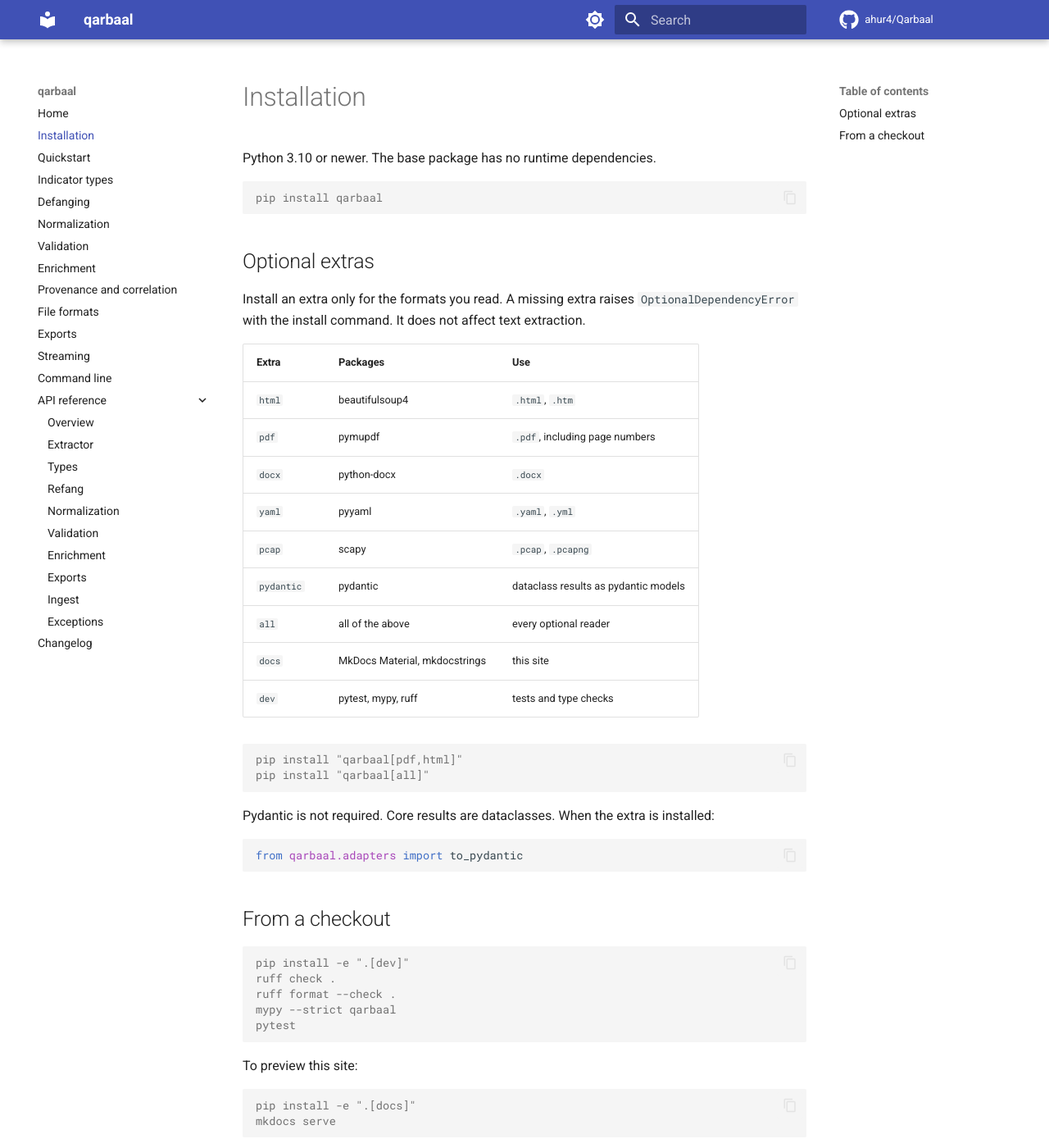
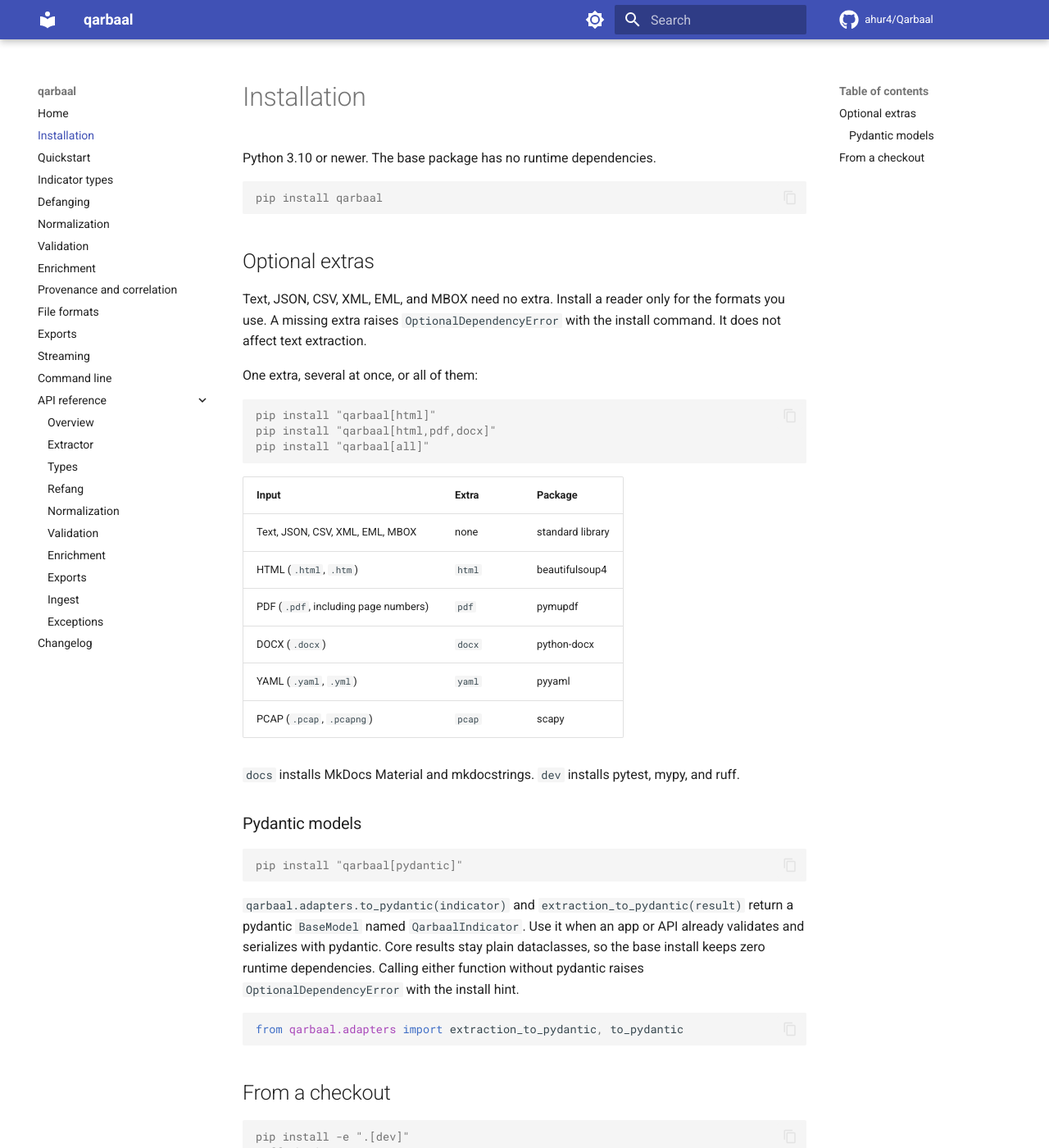
Before and after one commit to ahur4/Qarbaal, an MkDocs documentation site: the page built from docs/installation.md, in a window 1280 px wide and 1400 px high. Shown: the whole window at 82% size. Built offline with MkDocs 1.6.1 and Material for MkDocs 9.7.7, drawn with Linux system fonts in a browser that asks for light colours; comment, search, counter and statistics services are not loaded.

Commit message:
Stop reporting colon MAC addresses as IPv6; complete README and extras docs (v0.1.1)
A six-group colon MAC matched the IPv6 sieve and leaked into exports. Skip that token in the ip6 scan, and document the optional extras for 0.1.1.

Co-authored-by: Cursor Agent <cursoragent@cursor.com>
Co-authored-by: ahur4 <ahur4@users.noreply.github.com>

````diff
--- a/docs/installation.md
+++ b/docs/installation.md
@@ -8,29 +8,37 @@ pip install qarbaal
 
 ## Optional extras
 
-Install an extra only for the formats you read. A missing extra raises `OptionalDependencyError` with the install command. It does not affect text extraction.
+Text, JSON, CSV, XML, EML, and MBOX need no extra. Install a reader only for the formats you use. A missing extra raises `OptionalDependencyError` with the install command. It does not affect text extraction.
 
-| Extra | Packages | Use |
-| --- | --- | --- |
-| `html` | beautifulsoup4 | `.html`, `.htm` |
-| `pdf` | pymupdf | `.pdf`, including page numbers |
-| `docx` | python-docx | `.docx` |
-| `yaml` | pyyaml | `.yaml`, `.yml` |
-| `pcap` | scapy | `.pcap`, `.pcapng` |
-| `pydantic` | pydantic | dataclass results as pydantic models |
-| `all` | all of the above | every optional reader |
-| `docs` | MkDocs Material, mkdocstrings | this site |
-| `dev` | pytest, mypy, ruff | tests and type checks |
+One extra, several at once, or all of them:
 
 ```console
-pip install "qarbaal[pdf,html]"
+pip install "qarbaal[html]"
+pip install "qarbaal[html,pdf,docx]"
 pip install "qarbaal[all]"
 ```
 
-Pydantic is not required. Core results are dataclasses. When the extra is installed:
+| Input | Extra | Package |
+| --- | --- | --- |
+| Text, JSON, CSV, XML, EML, MBOX | none | standard library |
+| HTML (`.html`, `.htm`) | `html` | beautifulsoup4 |
+| PDF (`.pdf`, including page numbers) | `pdf` | pymupdf |
+| DOCX (`.docx`) | `docx` | python-docx |
+| YAML (`.yaml`, `.yml`) | `yaml` | pyyaml |
+| PCAP (`.pcap`, `.pcapng`) | `pcap` | scapy |
+
+`docs` installs MkDocs Material and mkdocstrings. `dev` installs pytest, mypy, and ruff.
+
+### Pydantic models
+
+```console
+pip install "qarbaal[pydantic]"
+```
+
+`qarbaal.adapters.to_pydantic(indicator)` and `extraction_to_pydantic(result)` return a pydantic `BaseModel` named `QarbaalIndicator`. Use it when an app or API already validates and serializes with pydantic. Core results stay plain dataclasses, so the base install keeps zero runtime dependencies. Calling either function without pydantic raises `OptionalDependencyError` with the install hint.
 
 ```python
-from qarbaal.adapters import to_pydantic
+from qarbaal.adapters import extraction_to_pydantic, to_pydantic
 ```
 
 ## From a checkout
--- a/pyproject.toml
+++ b/pyproject.toml
@@ -4,7 +4,7 @@ build-backend = "setuptools.build_meta"
 
 [project]
 name = "qarbaal"
-version = "0.1.0"
+version = "0.1.1"
 description = "Extract, normalize, validate, and export indicators of compromise from text and files."
 readme = "README.md"
 requires-python = ">=3.10"
--- a/qarbaal/version.py
+++ b/qarbaal/version.py
@@ -2,5 +2,5 @@
 
 from __future__ import annotations
 
-__version__ = "0.1.0"
+__version__ = "0.1.1"
 TOOL_NAME = "qarbaal"
````
Also changed, not shown: CHANGELOG.md (+6 -0 lines), README.md (+49 -8 lines), docs/indicator-types.md (+1 -1 lines), 2 other files.
